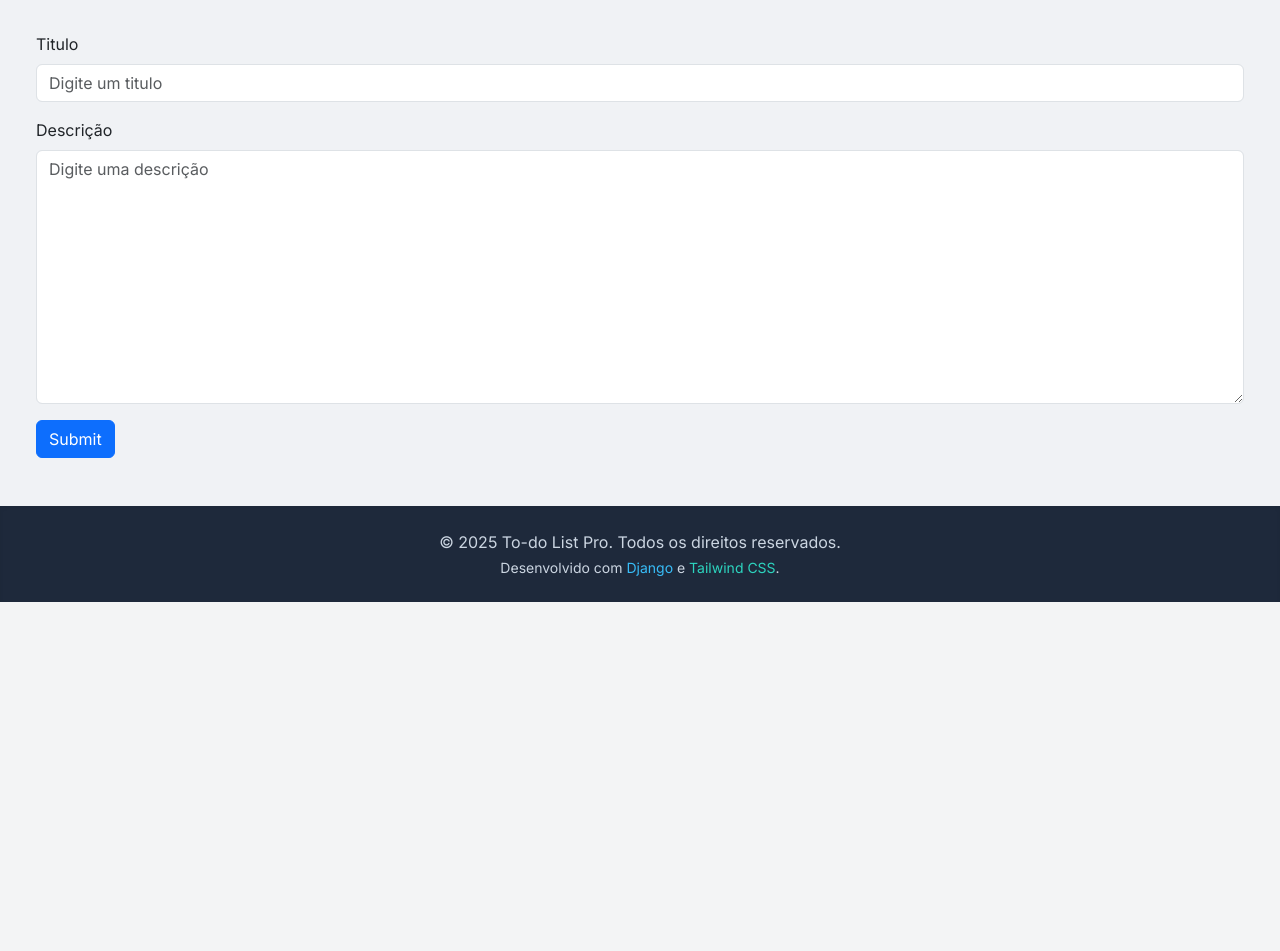
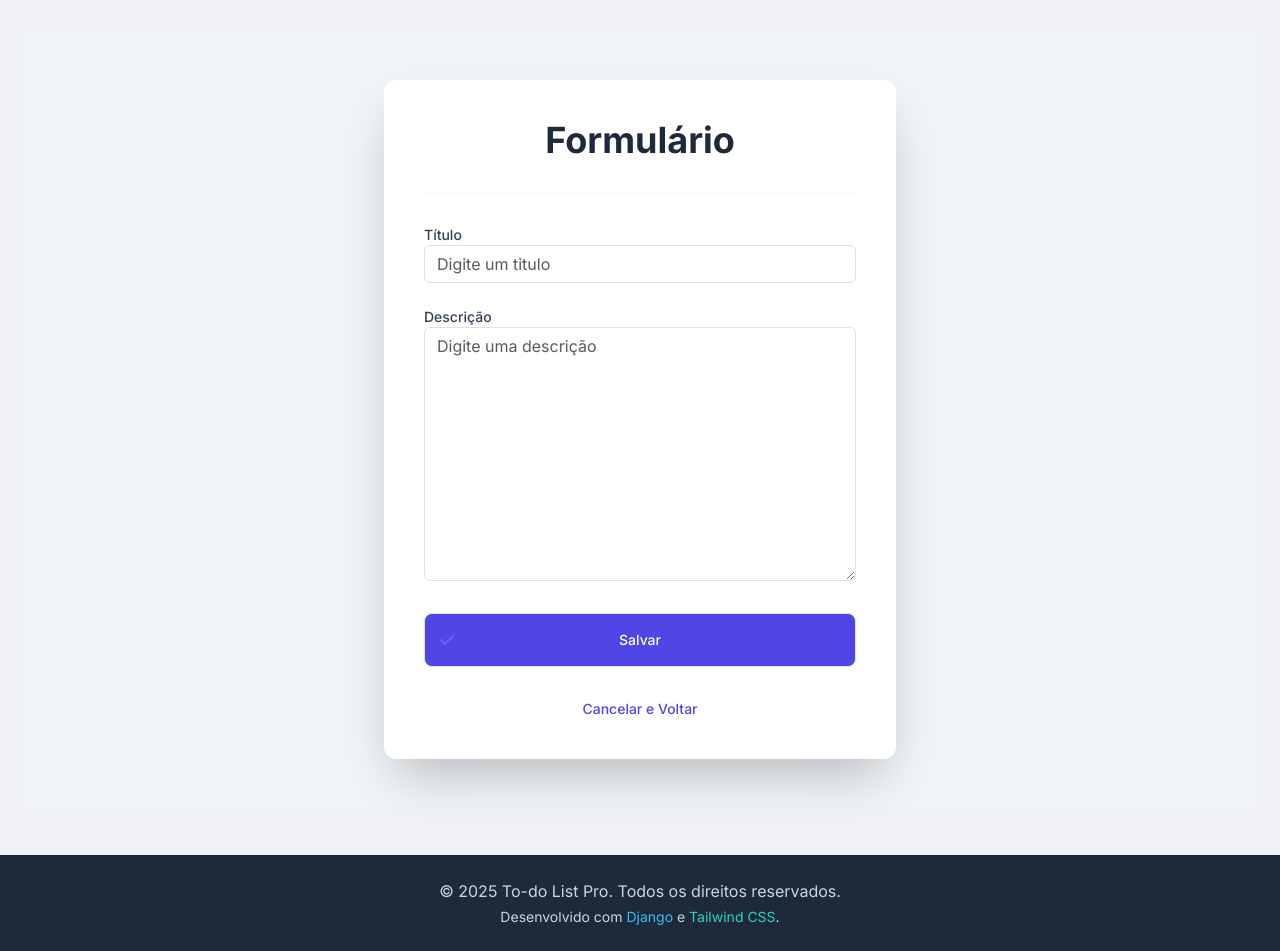
Before and after one commit to potindatupiwe/To-do-List-maker, a Django app: template polls/todo/templates/list.html in a window 1280 px wide. Shown: the part 198-1149 px from the top of the page. Before the commit the page ends 800 px from the top, so only its background shows below. Run offline with Django 5.2, Linux system fonts and the light colour scheme; the template is opened without the code that fills it: values that come from a table or form of the project are taken from there, others are empty; some libraries are stand-ins or nearby versions.

Commit message:
Update list.html

```diff
--- a/polls/todo/templates/list.html
+++ b/polls/todo/templates/list.html
@@ -1,31 +1,108 @@
 {% extends "base.html" %}
-{% block login %}
-<li class="nav-item"><a class="nav-link active" aria-current="page" href="">Olá, {{usuario}}</a></li>
-{% endblock login %}
+{% load static %}
+
+{% block CSS %}
+{{ block.super }} <!-- Importa o CSS do base.html -->
+<style>
+    /* Estilos para garantir que os campos do formulário Django (com .form-control) se alinhem com o Tailwind */
+    /* Assumindo que seu formulário Django aplica 'form-control' aos widgets. */
+    .form-control {
+        @apply block w-full px-4 py-3 mb-1 text-base font-normal text-slate-700 bg-white bg-clip-padding border border-solid border-slate-300 rounded-lg transition ease-in-out m-0 focus:text-slate-700 focus:bg-white focus:border-indigo-500 focus:outline-none focus:ring-2 focus:ring-indigo-200;
+    }
+    /* Específico para Textarea, se 'form.descricao' for um */
+    textarea.form-control {
+        @apply min-h-[120px]; /* Altura mínima para textareas */
+    }
+    /* Placeholder styling for better visibility */
+    .form-control::placeholder {
+        @apply text-slate-400 opacity-100;
+    }
+
+    /* Ajuste para o espaçamento do label quando o campo do formulário é renderizado */
+    label + input.form-control,
+    label + textarea.form-control,
+    label + div > input.form-control, /* Para casos onde o widget pode estar em um div */
+    label + div > textarea.form-control {
+        @apply mt-1; /* Adiciona uma pequena margem superior ao input/textarea se houver um label antes dele */
+    }
+</style>
+{% endblock CSS %}
+
 {% block content %}
-<form method="POST"> {% csrf_token %}
+<div class="min-h-[calc(100vh-150px)] flex flex-col items-center justify-center bg-slate-100 py-12 px-4 sm:px-6 lg:px-8">
+    <div class="max-w-lg w-full space-y-8 bg-white p-8 sm:p-10 rounded-xl shadow-2xl">
 
-<div class="container">
-    <div class="login-box">
-      {% block title %}
-
-      {% endblock title %}
-      {% block form %}
-      <form action="{% url 'login' %}" method="POST">{% csrf_token %}
-        <div class="mb-3">
-            <label for="exampleInputText" class="form-label">Titulo</label>
-            {{form.titulo}}
-        </div>
-        <div class="mb-3">
-          <label for="exampleInputPassword1" class="form-label">Descrição</label>
-          {{form.descricao}}
+        <div class="text-center">
+            {% block title %}
+                <!-- Conteúdo padrão do título se não for sobrescrito -->
+                <h1 class="text-3xl sm:text-4xl font-extrabold text-slate-800">
+                    Formulário
+                </h1>
+            {% endblock title %}
         </div>
 
-        <button type="submit" class="btn btn-primary">Submit</button>
+        <hr class="border-slate-200">
+
+        <!-- O 'action' deste formulário deve ser definido no template que o herda, ou use '.' para a URL atual -->
+        <form method="POST"  class="mt-8 space-y-6">
+            {% csrf_token %}
+
+            {% block form_content %}
+                <!-- Conteúdo padrão do formulário se o bloco não for preenchido -->
+                <div>
+                    <label for="{{ form.titulo.id_for_label|default:'id_titulo' }}" class="block text-sm font-medium text-slate-700">
+                        Título
+                    </label>
+                    {{ form.titulo }}
+                    {% if form.titulo.errors %}
+                        {% for error in form.titulo.errors %}
+                            <p class="mt-1 text-xs text-red-600">{{ error }}</p>
+                        {% endfor %}
+                    {% endif %}
+                </div>
+
+                <div>
+                    <label for="{{ form.descricao.id_for_label|default:'id_descricao' }}" class="block text-sm font-medium text-slate-700">
+                        Descrição
+                    </label>
+                    {{ form.descricao }}
+                    {% if form.descricao.errors %}
+                        {% for error in form.descricao.errors %}
+                            <p class="mt-1 text-xs text-red-600">{{ error }}</p>
+                        {% endfor %}
+                    {% endif %}
+                </div>
+            {% endblock form_content %}
+
+            {% if form.non_field_errors %}
+                <div class="my-4">
+                    {% for error in form.non_field_errors %}
+                        <p class="text-sm text-red-600 bg-red-50 p-3 rounded-md">{{ error }}</p>
+                    {% endfor %}
+                </div>
+            {% endif %}
+
+            <div class="pt-2">
+                <button type="submit" class="group relative w-full flex justify-center py-3 px-4 border border-transparent text-sm font-medium rounded-lg text-white bg-indigo-600 hover:bg-indigo-700 focus:outline-none focus:ring-2 focus:ring-offset-2 focus:ring-indigo-500 transition-colors">
+                    <span class="absolute left-0 inset-y-0 flex items-center pl-3">
+                        <svg class="h-5 w-5 text-indigo-500 group-hover:text-indigo-400" xmlns="http://www.w3.org/2000/svg" viewBox="0 0 20 20" fill="currentColor" aria-hidden="true">
+                            <path fill-rule="evenodd" d="M16.707 5.293a1 1 0 010 1.414l-8 8a1 1 0 01-1.414 0l-4-4a1 1 0 011.414-1.414L8 12.586l7.293-7.293a1 1 0 011.414 0z" clip-rule="evenodd" />
+                        </svg>
+                    </span>
+                    Salvar
+                </button>
+            </div>
+        </form>
+
+        {% block form_footer_links %}
+        <!-- Espaço para links adicionais abaixo do formulário, como "Cancelar" -->
+        <div class="text-center text-sm text-slate-500 mt-6">
+            <a href="javascript:history.back()" class="font-medium text-indigo-600 hover:text-indigo-500">
+                Cancelar e Voltar
+            </a>
+        </div>
+        {% endblock form_footer_links %}
+
     </div>
 </div>
-</form>
-{% endblock form %}
-
-
 {% endblock content %}
```
